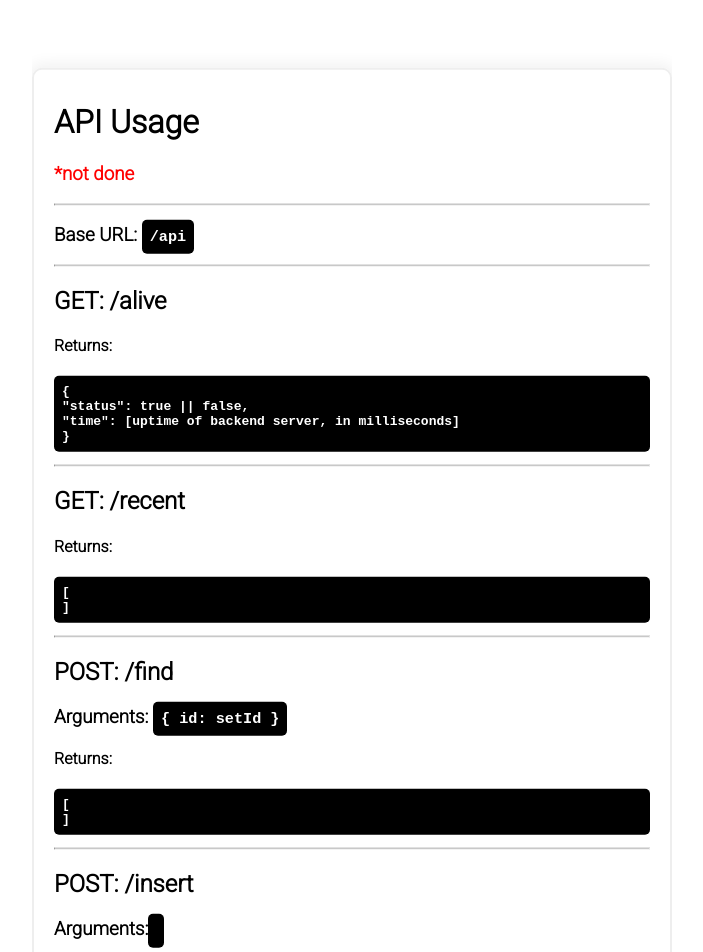
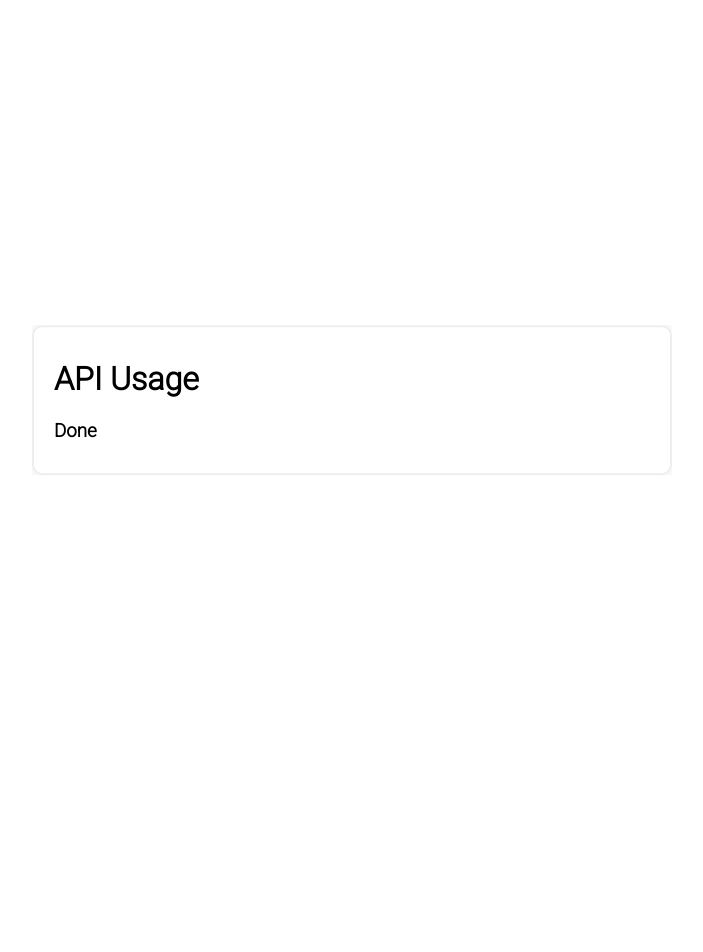
Before and after one commit to meepsauce/Ratespiel, a Next.js app in the folder ratespiel/: page /docs in a window 1280 px wide. Shown: the top 952 px of the page, without its empty margins (288-991 px from the left). After the commit the page ends 800 px from the top, so only its background shows below. Built offline with nearby package versions, Linux system fonts and the light colour scheme.

Commit message:
final final build

```diff
--- a/ratespiel/pages/docs.js
+++ b/ratespiel/pages/docs.js
@@ -3,51 +3,13 @@ import React from 'react';
 
 
 export default function Docs(props) {
+
     return <div className={styles.centered}>
-        <br/><br/><br/><br/><br/><br/><br/><br/><br/><br/><br/><br/><br/><br/><br/>
-        <br/><br/><br/><br/><br/><br/><br/><br/>
+
         <div className={styles.card}>
             <h1>API Usage</h1>
-            <h3 className={styles.red}>*not done </h3>
-            <hr></hr>
-            <h3>Base URL: <span className={styles.code}>/api</span></h3>
-            <hr></hr>
-            <h2>GET: /alive</h2>
-            <h4>Returns: </h4>
-            <p className={styles.code}>
-            &#123;<br></br>
-                    "status": true || false,<br></br>
-                    "time": [uptime of backend server, in milliseconds]<br></br>
-            &#125;
-            </p>
-            <hr></hr>
-            <h2>GET: /recent</h2>
-            <h4>Returns: </h4>
-            <p className={styles.code}>
-            [<br></br>
-
-            ]
-            </p>
-            <hr></hr>
-            <h2>POST: /find</h2>
-            <h3>Arguments: <span className={styles.code}>&#123; id: setId &#125;</span></h3>
-            <h4>Returns: </h4>
-            <p className={styles.code}>
-            [<br></br>
-
-            ]
-            </p>
-            <hr></hr>
-            <h2>POST: /insert</h2>
-            <h3>Arguments: <span className={styles.code}></span></h3>
-            <h4>Returns: </h4>
-            <p className={styles.code}>
-            [<br></br>
-
-            ]
-            </p>
+            <h3>Done</h3>
         </div>
-        <br/><br/><br/><br/><br/>
     </div>
 
 }
--- a/ratespiel/pages/set.js
+++ b/ratespiel/pages/set.js
@@ -61,7 +61,8 @@ class FrageHalter extends React.Component {
   	const frage = Objekt.questions[this.state.index];
     if(frage.strict == false) {
       frage.answer = frage.answer.toLowerCase();
-      this.state.antwortenwert =this.state.antwortenwert.toLowerCase();
+
+      this.setState({antwortenwert: this.state.antwortenwert.toLowerCase()});
     }
   	if(this.state.antwortenwert === frage.answer) {
       this.setState({anzeigenModal: true,
```
Also changed, not shown: ratespiel/pages/index.js (+4 -4 lines).
